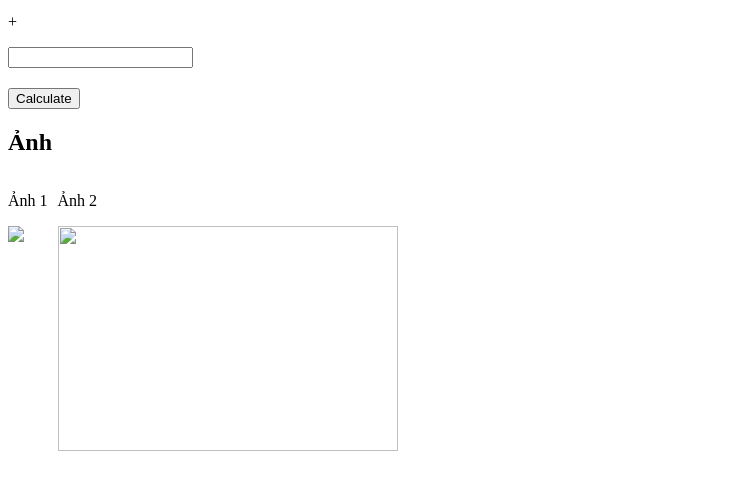
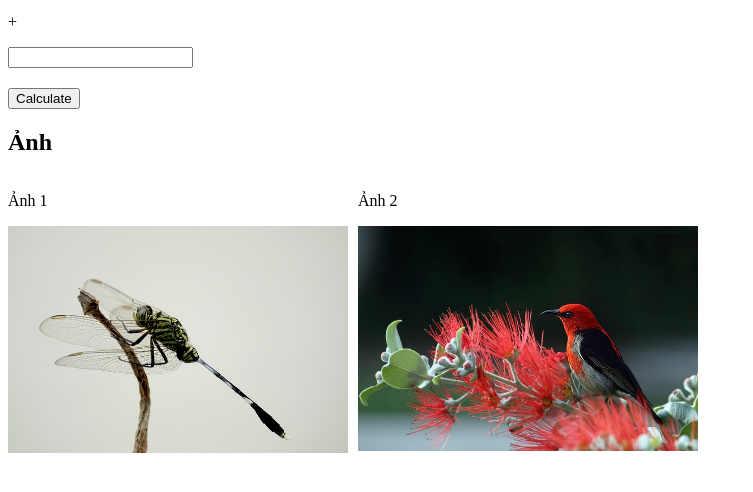
Before and after one commit to nhatchuba/Baitapweb14-2, a plain HTML site: page helloword/index.html in a window 1280 px wide. Shown: the part 104-596 px from the top of the page, without its empty margins (0-753 px from the left). Drawn offline with Linux system fonts and the light colour scheme; the site is published under a folder, as on GitHub Pages, so addresses that start at the root find nothing.

Commit message:
Update index.html

```diff
--- a/helloword/index.html
+++ b/helloword/index.html
@@ -31,11 +31,11 @@
     <div class="picture">
       <div class="picture1">
         <p>Ảnh 1</p>
-      <img src="/insect-6900940_640.jpg"/>
+      <img src="insect-6900940_640.jpg"/>
       </div>
       <div class="picture2">
         <p>Ảnh 2</p>
-        <img src="/scarlet-honeyeater-bird-red-feathers.jpg"/>
+        <img src="scarlet-honeyeater-bird-red-feathers.jpg"/>
       </div>
     </div>
     <script>
```
